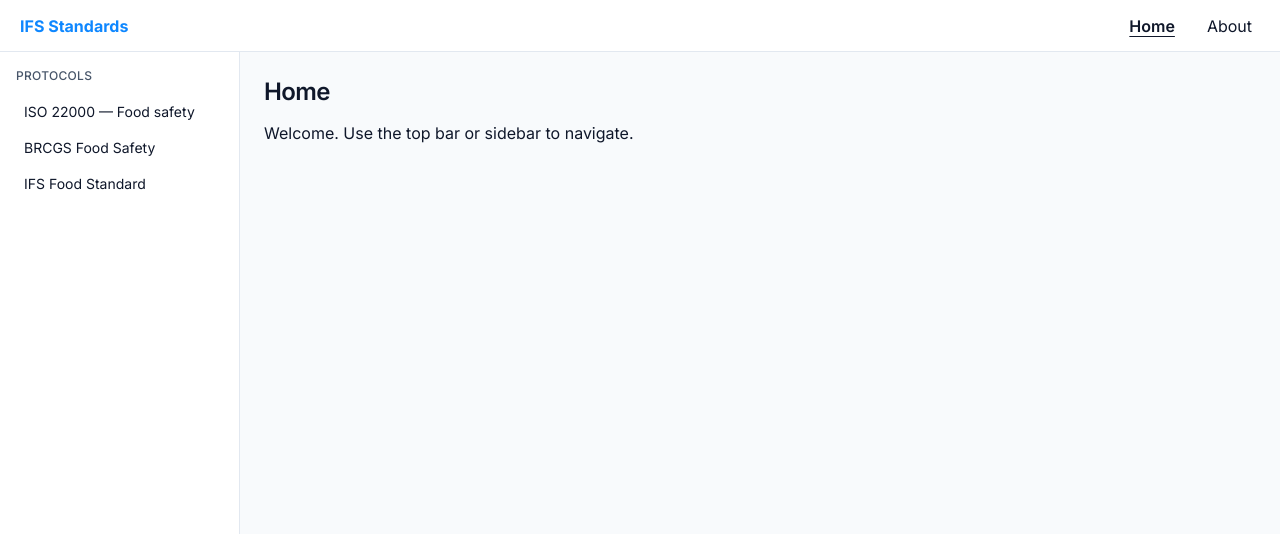
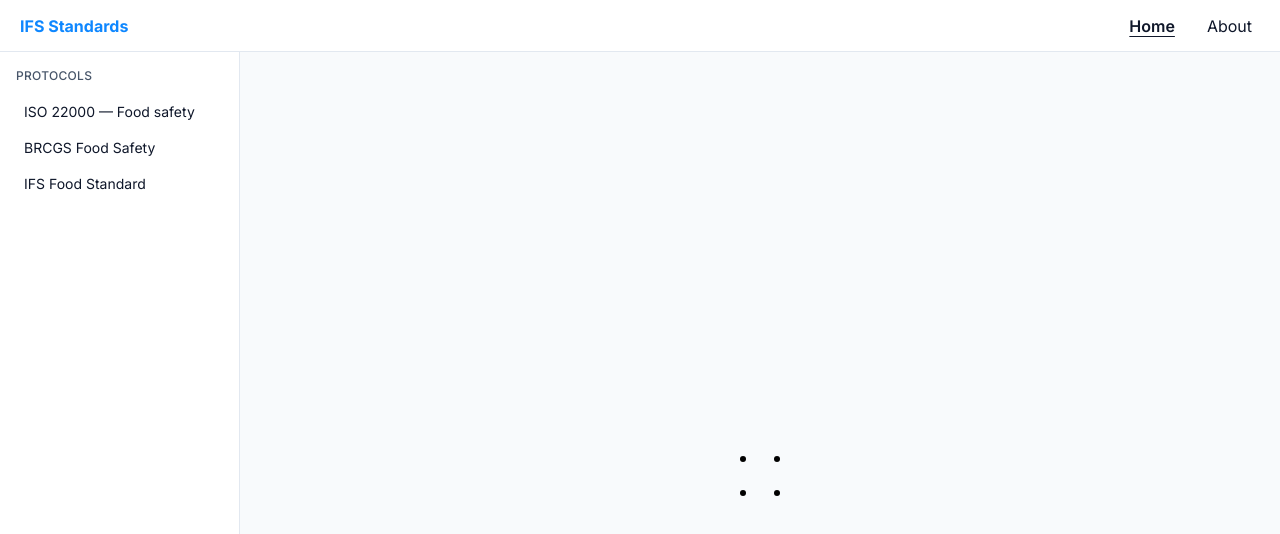
Before and after one commit to easazade/ifs-standards, a React (Vite) app: page / in a window 1280 px wide. Shown: the top 534 px of the page. Built offline with nearby package versions, Linux system fonts and the light colour scheme.

Commit message:
Working on animated logo

```diff
--- a/package.json
+++ b/package.json
@@ -12,7 +12,9 @@
     "clean": "rm -rf node_modules && rm package-lock.json"
   },
   "dependencies": {
+    "@gsap/react": "^2.1.2",
     "@tailwindcss/vite": "^4.2.2",
+    "gsap": "^3.14.2",
     "react": "^19.2.4",
     "react-dom": "^19.2.4",
     "react-router-dom": "^7.14.0",
--- /dev/null
+++ b/src/components/AnimatedLogo.jsx
@@ -0,0 +1,14 @@
+function AnimatedLogo() {
+  return (
+    <div className="flex items-center justify-center h-screen">
+      <div className="relative w-10 h-10">
+        <span className="absolute w-1.5 h-1.5 bg-black rounded-full top-0 left-0"></span>
+        <span className="absolute w-1.5 h-1.5 bg-black rounded-full top-0 right-0"></span>
+        <span className="absolute w-1.5 h-1.5 bg-black rounded-full bottom-0 left-0"></span>
+        <span className="absolute w-1.5 h-1.5 bg-black rounded-full bottom-0 right-0"></span>
+      </div>
+    </div>
+  );
+}
+
+export default AnimatedLogo;
--- a/src/pages/HomePage.jsx
+++ b/src/pages/HomePage.jsx
@@ -1,11 +1,16 @@
+import AnimatedLogo from '../components/AnimatedLogo.jsx';
+
 /**
  * Route-level view for “/”. Typography via Tailwind utility classes on the markup.
  */
 export function HomePage() {
   return (
-    <article className="max-w-2xl space-y-3 text-text">
-      <h1 className="mt-0 text-2xl font-semibold tracking-tight text-text">Home</h1>
-      <p className="leading-relaxed">Welcome. Use the top bar or sidebar to navigate.</p>
-    </article>
+    <div className="flex justify-center items-center h-screen">
+      <AnimatedLogo />
+    </div>
+    // <article className="max-w-2xl space-y-3 text-text">
+    //   <h1 className="mt-0 text-2xl font-semibold tracking-tight text-text">Home</h1>
+    //   <p className="leading-relaxed">Welcome. Use the top bar or sidebar to navigate.</p>
+    // </article>
   );
 }
```
Also changed, not shown: 1 other file (tests, documents, lock files or other folders).
